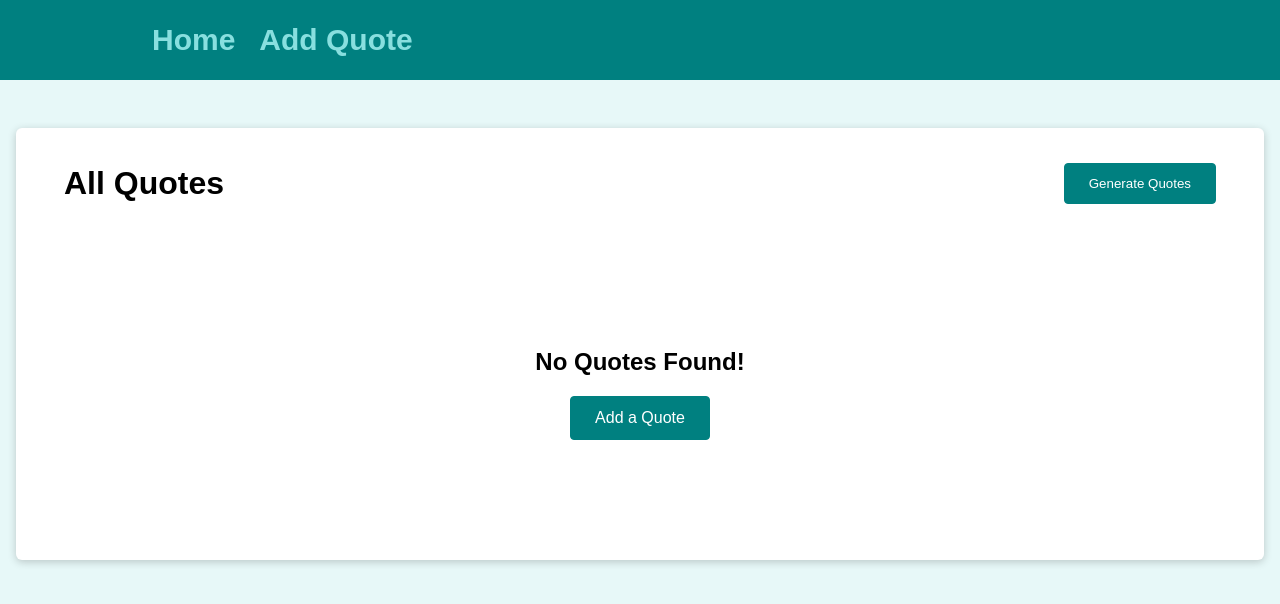
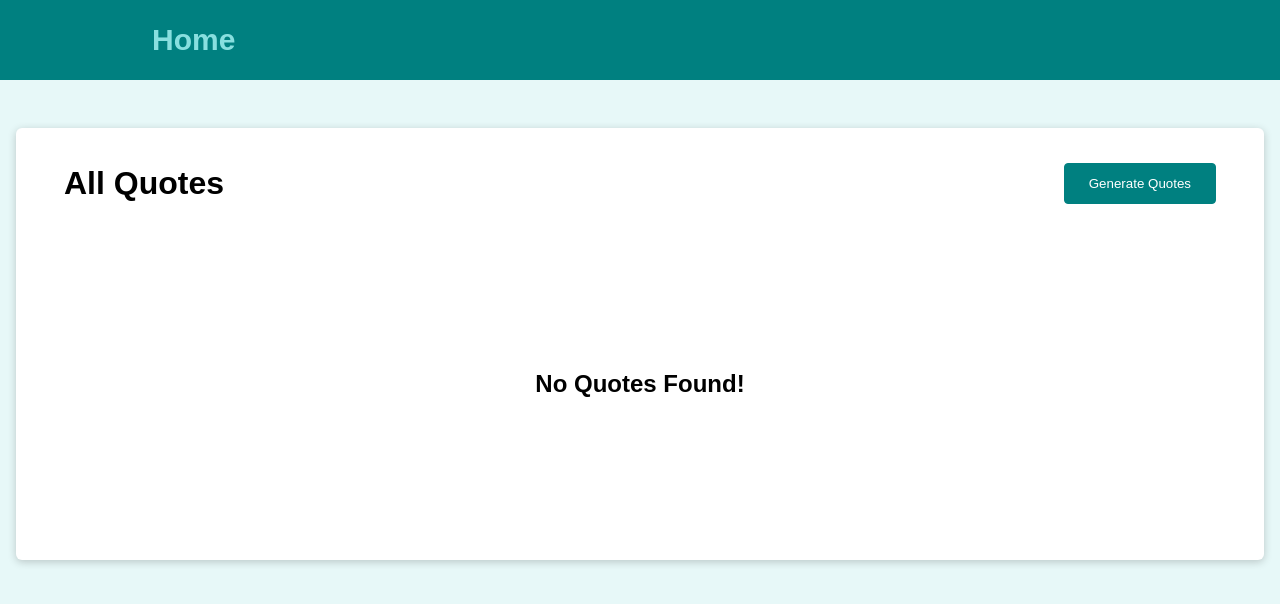
Before and after one commit to James-Beswick/React-Router-Practice, a React (Create React App) app: page /quotes in a window 1280 px wide. Shown: the top 604 px of the page. Built offline with nearby package versions, Linux system fonts and the light colour scheme.

Commit message:
cleaning up

```diff
--- a/src/components/comments/Comments.js
+++ b/src/components/comments/Comments.js
@@ -10,15 +10,21 @@ const Comments = () => {
     setIsAddingComment(true);
   };
 
+  const commentSubmittedHandler = () => {
+    setIsAddingComment(false);
+  };
+
   return (
     <section className={classes.comments}>
       <h2>User Comments</h2>
       {!isAddingComment && (
-        <button className='btn' onClick={startAddCommentHandler}>
+        <button className="btn" onClick={startAddCommentHandler}>
           Add a Comment
         </button>
       )}
-      {isAddingComment && <NewCommentForm />}
+      {isAddingComment && (
+        <NewCommentForm commentSubmitted={commentSubmittedHandler} />
+      )}
       <p>Comments...</p>
     </section>
   );
--- a/src/components/comments/NewCommentForm.js
+++ b/src/components/comments/NewCommentForm.js
@@ -3,7 +3,7 @@ import { useParams } from 'react-router-dom';
 
 import classes from './NewCommentForm.module.css';
 
-const NewCommentForm = () => {
+const NewCommentForm = props => {
   const commentTextRef = useRef();
   const params = useParams();
   const id = params.id;
@@ -15,12 +15,12 @@ const NewCommentForm = () => {
       };
 
       const res = await fetch(
-        `https://user-comments-project-default-rtdb.europe-west1.firebasedatabase.app/${id}.json`,
+        `https://user-comments-project-default-rtdb.europe-west1.firebasedatabase.app/user-comments/${id}.json`,
         {
-          method: 'POST',
+          method: 'PUT',
           body: JSON.stringify(newComment),
           headers: {
-            'Content-Type:': 'application/json',
+            'Content-Type': 'application/json',
           },
         }
       );
@@ -36,7 +36,6 @@ const NewCommentForm = () => {
   const submitFormHandler = event => {
     event.preventDefault();
 
-    // optional: Could validate here
     const enteredComment = {
       id: Math.random(),
       text: commentTextRef.current.value,
@@ -44,6 +43,8 @@ const NewCommentForm = () => {
 
     postCommentHandler(enteredComment);
     commentTextRef.current.value = null;
+
+    props.commentSubmitted();
   };
 
   // see if I need to change the second onSubmit handler
--- a/src/components/layout/MainNavigation.js
+++ b/src/components/layout/MainNavigation.js
@@ -11,11 +11,6 @@ const MainNavigation = () => {
               <h1>Home</h1>
             </Link>
           </li>
-          <li>
-            <Link to="new-quote">
-              <h1>Add Quote</h1>
-            </Link>
-          </li>
         </ul>
       </nav>
     </header>
--- a/src/components/quotes/NoQuotesFound.js
+++ b/src/components/quotes/NoQuotesFound.js
@@ -1,13 +1,9 @@
 import classes from './NoQuotesFound.module.css';
-import { Link } from 'react-router-dom';
 
 const NoQuotesFound = () => {
   return (
     <div className={classes.noquotes}>
       <h2>No Quotes Found!</h2>
-      <Link to="new-quote" className="btn">
-        Add a Quote
-      </Link>
     </div>
   );
 };
--- a/src/pages/AllQuotes.js
+++ b/src/pages/AllQuotes.js
@@ -1,4 +1,4 @@
-import { Fragment, useEffect, useState } from 'react';
+import { Fragment, useState } from 'react';
 import QuoteList from '../components/quotes/QuoteList';
 import Card from '../components/UI/Card';
 import classes from './AllQuotes.module.css';
--- a/src/pages/QuoteDetails.js
+++ b/src/pages/QuoteDetails.js
@@ -17,7 +17,7 @@ const QuoteDetails = () => {
   const fetchUserComments = useCallback(async () => {
     try {
       const res = await fetch(
-        `https://user-comments-project-default-rtdb.europe-west1.firebasedatabase.app/${id}.json`
+        `https://user-comments-project-default-rtdb.europe-west1.firebasedatabase.app/user-comments/${id}.json`
       );
       if (!res.ok) {
         throw new Error('Fetching comments failed.');
```
Also changed, not shown: 1 other file (tests, documents, lock files or other folders).
